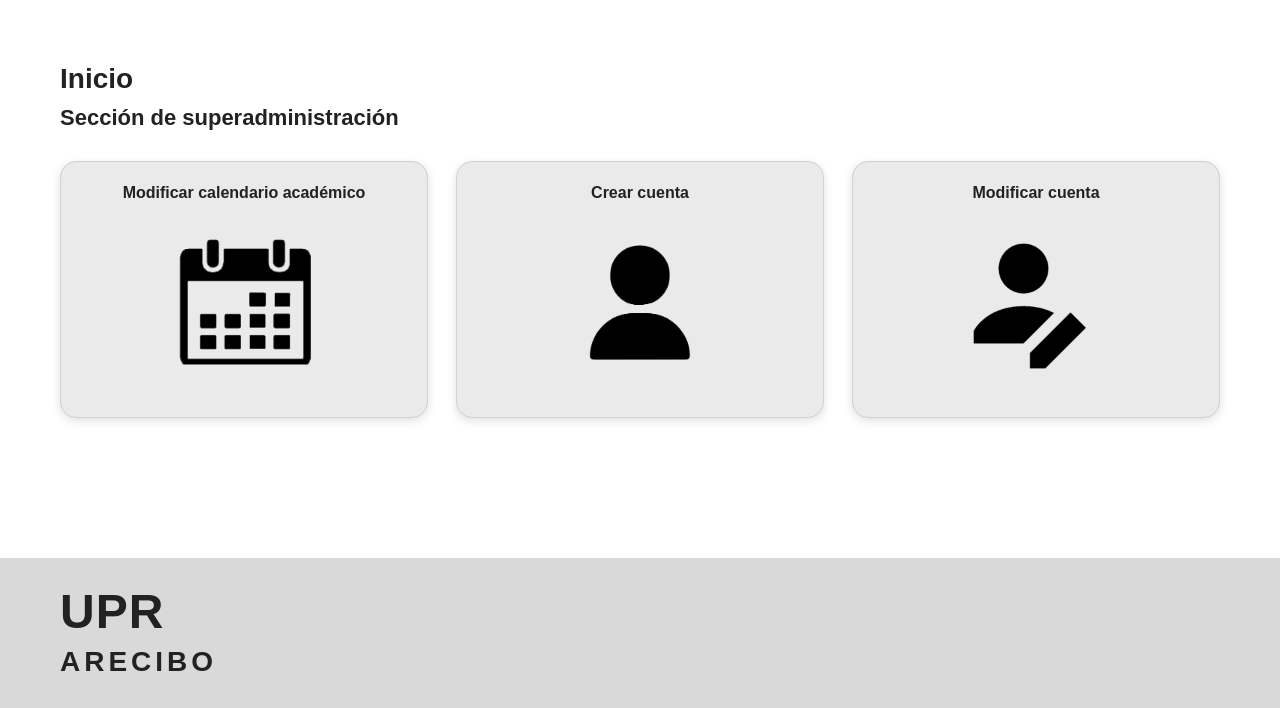
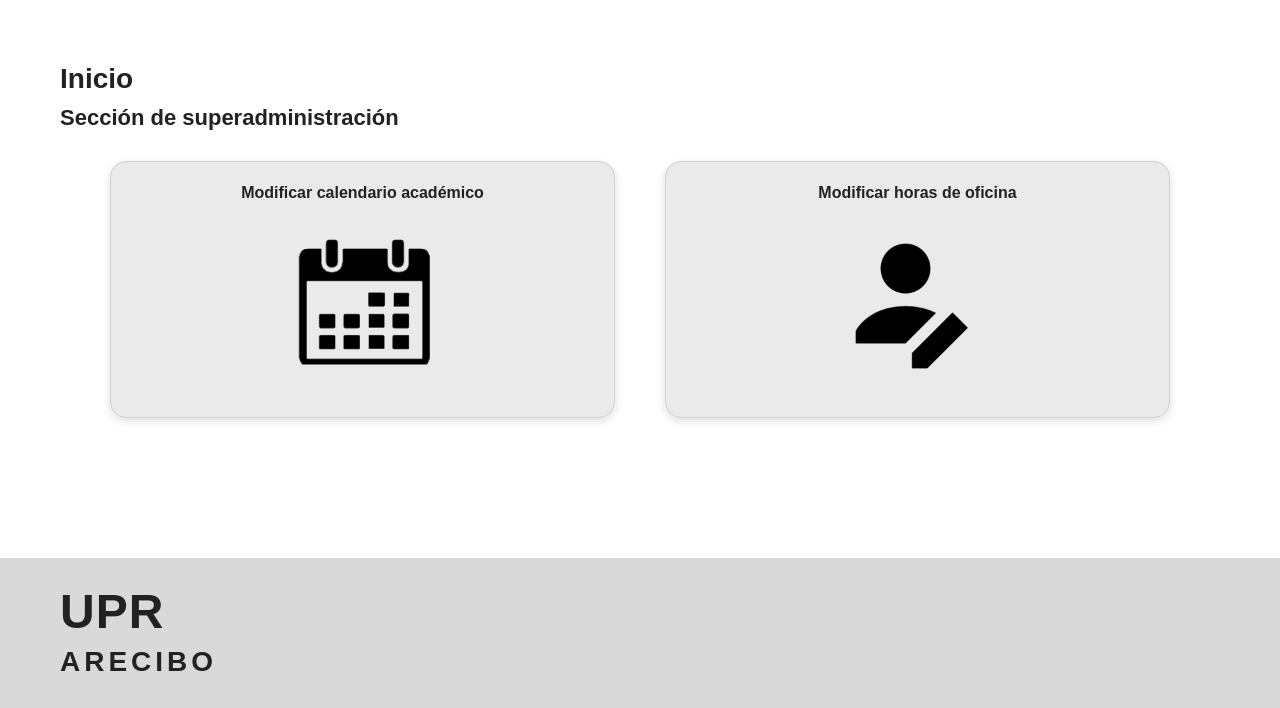
Before and after one commit to Ddeclet/Software_project, a Flask app: page /superadmin in a window 1280 px wide. Shown: the part 90-798 px from the top of the page. Run offline with Flask 3, Linux system fonts and the light colour scheme; the visitor is signed in with stand-in values (Sample User, id 1); some libraries are stand-ins or nearby versions.

Commit message:
Eliminar mod cuenta (superAdmin)

```diff
--- a/static/css/style.css
+++ b/static/css/style.css
@@ -509,10 +509,12 @@ footer {
 
 .superadmin-cards {
   display: grid;
-  grid-template-columns: repeat(3, minmax(220px, 1fr));
-  gap: 28px;
+  grid-template-columns: repeat(2, minmax(220px, 1fr));
+  gap: 50px;
   margin-top: 10px;
   margin-bottom: 60px;
+  margin-left: 50px;
+  margin-right: 50px;
 }
 
 .superadmin-card {
--- a/templates/editar_cuentas.html
+++ b/templates/editar_cuentas.html
@@ -38,7 +38,6 @@
 						<strong>Luis Colón Colón</strong> (luis.colon19@upr.edu)
 					</div>
 					<div class="user-icons">
-						<img src="{{ url_for('static', filename='images/EditarCuenta.png') }}" alt="Editar cuenta" class="action-icon">
 						<img src="{{ url_for('static', filename='images/EditarHorasOficina.png') }}" alt="Calendario" class="action-icon">
 					</div>
 				</div>
@@ -49,7 +48,6 @@
 						<strong>Eliana Valenzuela Andrade</strong> (eliana.valenzuela@upr.edu)
 					</div>
 					<div class="user-icons">
-						<img src="{{ url_for('static', filename='images/EditarCuenta.png') }}" alt="Editar cuenta" class="action-icon">
 						<img src="{{ url_for('static', filename='images/EditarHorasOficina.png') }}" alt="Calendario" class="action-icon">
 					</div>
 				</div>
@@ -60,7 +58,6 @@
 						<strong>Juan Lopez Gerena</strong> (juano.lopez@upr.edu)
 					</div>
 					<div class="user-icons">
-						<img src="{{ url_for('static', filename='images/EditarCuenta.png') }}" alt="Editar cuenta" class="action-icon">
 						<img src="{{ url_for('static', filename='images/EditarHorasOficina.png') }}" alt="Calendario" class="action-icon">
 					</div>
 				</div>
@@ -71,7 +68,6 @@
 						<strong>Aixa Ramirez Toledo</strong> (aixa.ramirez@upr.edu)
 					</div>
 					<div class="user-icons">
-						<img src="{{ url_for('static', filename='images/EditarCuenta.png') }}" alt="Editar cuenta" class="action-icon">
 						<img src="{{ url_for('static', filename='images/EditarHorasOficina.png') }}" alt="Calendario" class="action-icon">
 					</div>
 				</div>
@@ -82,7 +78,6 @@
 						<strong>Emilio Pérez Arnau</strong> (emilio.perez@upr.edu)
 					</div>
 					<div class="user-icons">
-						<img src="{{ url_for('static', filename='images/EditarCuenta.png') }}" alt="Editar cuenta" class="action-icon">
 						<img src="{{ url_for('static', filename='images/EditarHorasOficina.png') }}" alt="Calendario" class="action-icon">
 					</div>
 				</div>
--- a/templates/superadmin_home.html
+++ b/templates/superadmin_home.html
@@ -44,14 +44,14 @@
         </a>
 
         <!-- Crear Cuenta -->
-		<a class="superadmin-card" href="#">
+        <!-- <a class="superadmin-card" href="#">
           <span class="superadmin-card-title">Crear cuenta</span>
           <img src="{{ url_for('static', filename='images/Cuenta.png') }}" alt="Cuenta">
-		</a>
+        </a> -->
 
         <!-- Editar Cuenta -->
         <a class="superadmin-card" href="{{ url_for('editar_cuentas') }}">
-			<span class="superadmin-card-title">Modificar cuenta</span>
+          <span class="superadmin-card-title">Modificar horas de oficina</span>
           <img src="{{ url_for('static', filename='images/EditarCuenta.png') }}" alt="Editar cuenta">
         </a>
       </div>
```
Lines whose indentation alone changed are shown as unchanged.
